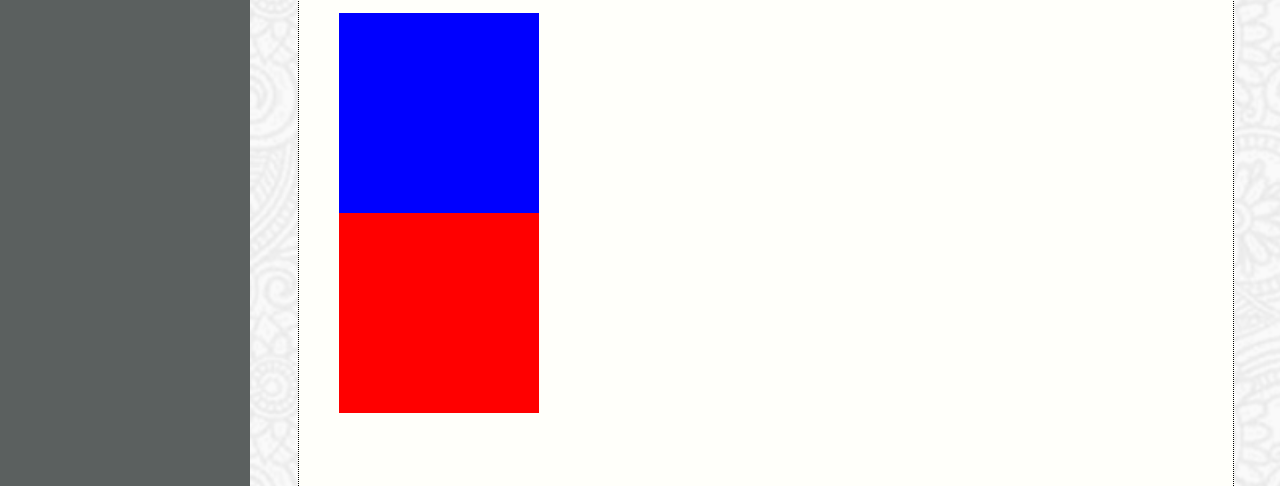
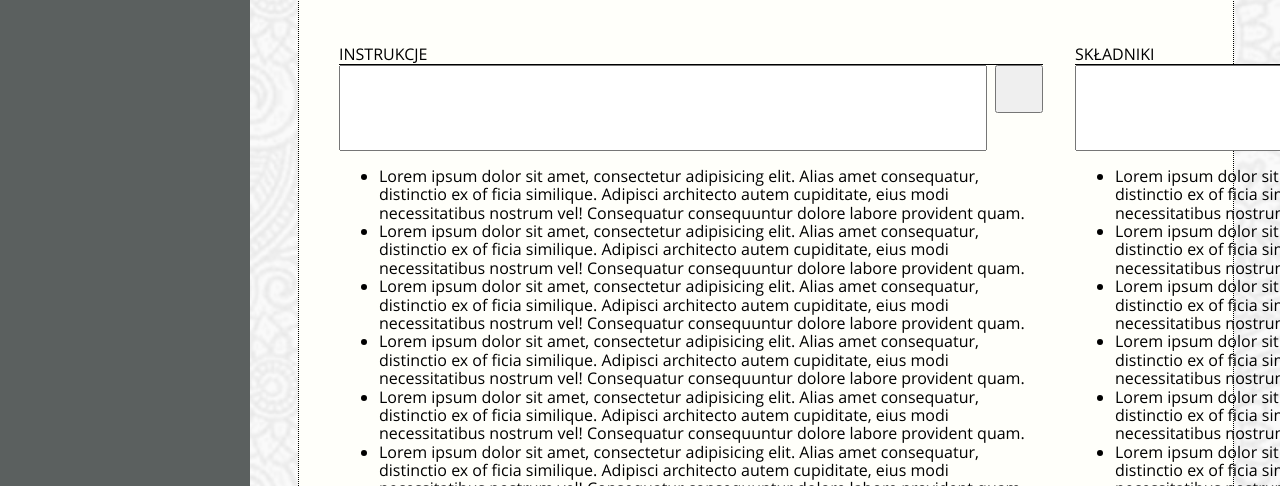
Before and after one commit to JakubDomarecki/ProjectScrum, a website built with Vite: page src/recipes.html in a window 1280 px wide. Both pictures are taken after a click on the button 1173 px from the left and 131 px from the top of the page. Shown: the part 314-800 px from the top of the page. Built offline with nearby package versions, Linux system fonts and the light colour scheme.

Commit message:
stylowanieprzepisu

```diff
--- a/src/recipes.html
+++ b/src/recipes.html
@@ -77,9 +77,64 @@
       <label class="schedules_label schedules_label2">Opis przepisu</label>
       <input type="text" class="schedules_input2">
     </div>
-    <div>
-   <div class="instructions"></div>
-   <div class="ingridients"></div>
+    <div class="recipes__downOverlay">
+   <div class="instructions">
+     <div class="border__down">INSTRUKCJE</div>
+     <div class="ingridients__overlay">
+     <input type="text" class="instructions__input"> <button class="add__instructions"></button>
+     </div>
+     <div class="instructions__list">
+       <ul>
+         <li>Lorem ipsum dolor sit amet, consectetur adipisicing elit. Alias amet consequatur, distinctio ex of
+           ficia similique. Adipisci architecto autem cupiditate, eius modi necessitatibus nostrum vel! Consequatur
+           consequuntur dolore labore provident quam.</li>
+         <li>Lorem ipsum dolor sit amet, consectetur adipisicing elit. Alias amet consequatur, distinctio ex of
+           ficia similique. Adipisci architecto autem cupiditate, eius modi necessitatibus nostrum vel! Consequatur
+           consequuntur dolore labore provident quam.</li>
+         <li>Lorem ipsum dolor sit amet, consectetur adipisicing elit. Alias amet consequatur, distinctio ex of
+           ficia similique. Adipisci architecto autem cupiditate, eius modi necessitatibus nostrum vel! Consequatur
+           consequuntur dolore labore provident quam.</li>
+         <li>Lorem ipsum dolor sit amet, consectetur adipisicing elit. Alias amet consequatur, distinctio ex of
+           ficia similique. Adipisci architecto autem cupiditate, eius modi necessitatibus nostrum vel! Consequatur
+           consequuntur dolore labore provident quam.</li>
+         <li>Lorem ipsum dolor sit amet, consectetur adipisicing elit. Alias amet consequatur, distinctio ex of
+           ficia similique. Adipisci architecto autem cupiditate, eius modi necessitatibus nostrum vel! Consequatur
+           consequuntur dolore labore provident quam.</li>
+         <li>Lorem ipsum dolor sit amet, consectetur adipisicing elit. Alias amet consequatur, distinctio ex of
+           ficia similique. Adipisci architecto autem cupiditate, eius modi necessitatibus nostrum vel! Consequatur
+           consequuntur dolore labore provident quam.</li>
+
+       </ul>
+     </div>
+   </div>
+   <div class="ingridients">
+     <div class="border__down">SKŁADNIKI</div>
+     <div class="ingridients__overlay">
+     <input type="text" class="ingridients__input"> <button class="add__ingridients"></button>
+     </div>
+     <div class="ingridients__list">
+       <ul>
+         <li>Lorem ipsum dolor sit amet, consectetur adipisicing elit. Alias amet consequatur, distinctio ex of
+           ficia similique. Adipisci architecto autem cupiditate, eius modi necessitatibus nostrum vel! Consequatur
+           consequuntur dolore labore provident quam.</li>
+         <li>Lorem ipsum dolor sit amet, consectetur adipisicing elit. Alias amet consequatur, distinctio ex of
+           ficia similique. Adipisci architecto autem cupiditate, eius modi necessitatibus nostrum vel! Consequatur
+           consequuntur dolore labore provident quam.</li>
+         <li>Lorem ipsum dolor sit amet, consectetur adipisicing elit. Alias amet consequatur, distinctio ex of
+           ficia similique. Adipisci architecto autem cupiditate, eius modi necessitatibus nostrum vel! Consequatur
+           consequuntur dolore labore provident quam.</li>
+         <li>Lorem ipsum dolor sit amet, consectetur adipisicing elit. Alias amet consequatur, distinctio ex of
+           ficia similique. Adipisci architecto autem cupiditate, eius modi necessitatibus nostrum vel! Consequatur
+           consequuntur dolore labore provident quam.</li>
+         <li>Lorem ipsum dolor sit amet, consectetur adipisicing elit. Alias amet consequatur, distinctio ex of
+           ficia similique. Adipisci architecto autem cupiditate, eius modi necessitatibus nostrum vel! Consequatur
+           consequuntur dolore labore provident quam.</li>
+         <li>Lorem ipsum dolor sit amet, consectetur adipisicing elit. Alias amet consequatur, distinctio ex of
+           ficia similique. Adipisci architecto autem cupiditate, eius modi necessitatibus nostrum vel! Consequatur
+           consequuntur dolore labore provident quam.</li>
+       </ul>
+     </div>
+   </div>
     </div>
   </div>
   </div>
--- a/src/scss/_addNewRecipe.scss
+++ b/src/scss/_addNewRecipe.scss
@@ -5,17 +5,56 @@
   border: none;
   background-color: transparent;
 }
+
+.recipes__downOverlay {
+  display: flex;
+  justify-content: flex-start;
+  align-items: center;
+  margin-top: 3rem;
+
+}
 .instructions {
-  width: 200px;
-  height: 200px;
-  background-color: blue;
+
+
+
 }
 .ingridients {
-  width: 200px;
-  height: 200px;
-  background-color: red;
+ margin-left: 2rem;
+
+
 }
-
+.instructions__input {
+  width: 40rem;
+  height: 5rem;
+}
+.ingridients__input {
+  width:40rem;
+  height: 5rem;
+}
+.ingridients__list {
+  max-height: 50rem;
+  overflow: auto;
+}
+.border__down {
+  border-bottom: 1px solid black;
+}
+.ingridients__overlay {
+  display: flex;
+}
+.add__instructions {
+  margin-left: 0.5rem;
+  width: 3rem;
+  height: 3rem;
+}
+.add__ingridients {
+  margin-left: 0.5rem;
+  width: 3rem;
+  height: 3rem;
+}
+.instructions__list {
+  max-height: 50rem;
+  overflow: auto;
+}
 
 .schedules_form_buttons{
   margin: 1rem 2.5rem 1rem 2.5rem;
```
